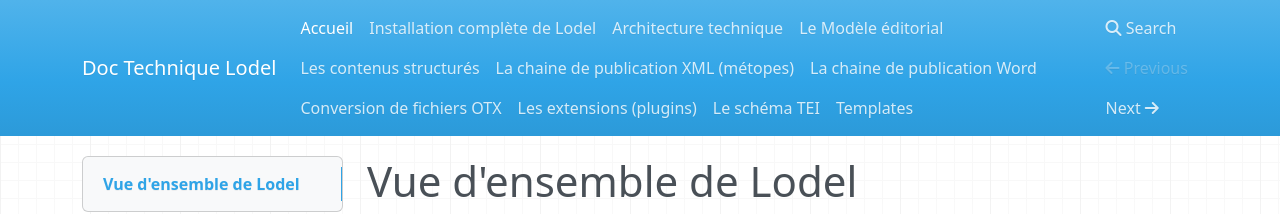
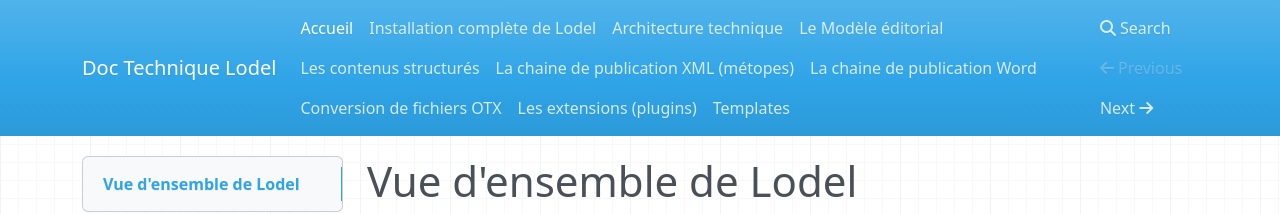
Before and after one commit to ValentinGeorgesDubost/Doc-Lodel, an MkDocs documentation site: the page built from docs/index.md, in a window 1280 px wide. Shown: the top 214 px of the page. Built offline with MkDocs 1.6.1, drawn with Linux system fonts in a browser that asks for light colours; nearby versions of some CDN libraries; old or Windows-style settings are respelled for this version of MkDocs.

Commit message:
Update mkdocs.yml

```diff
--- a/mkdocs.yml
+++ b/mkdocs.yml
@@ -10,5 +10,4 @@ pages:
 - La chaine de publication Word: 'Modèle de document pour Microsoft Word.md'
 - Conversion de fichiers OTX: 'OTX.md'
 - Les extensions (plugins): 'Plugins.md'
-- Le schéma TEI: 'Schéma du TEI.md'
 - Templates: 'Lodelscript.md'
```
